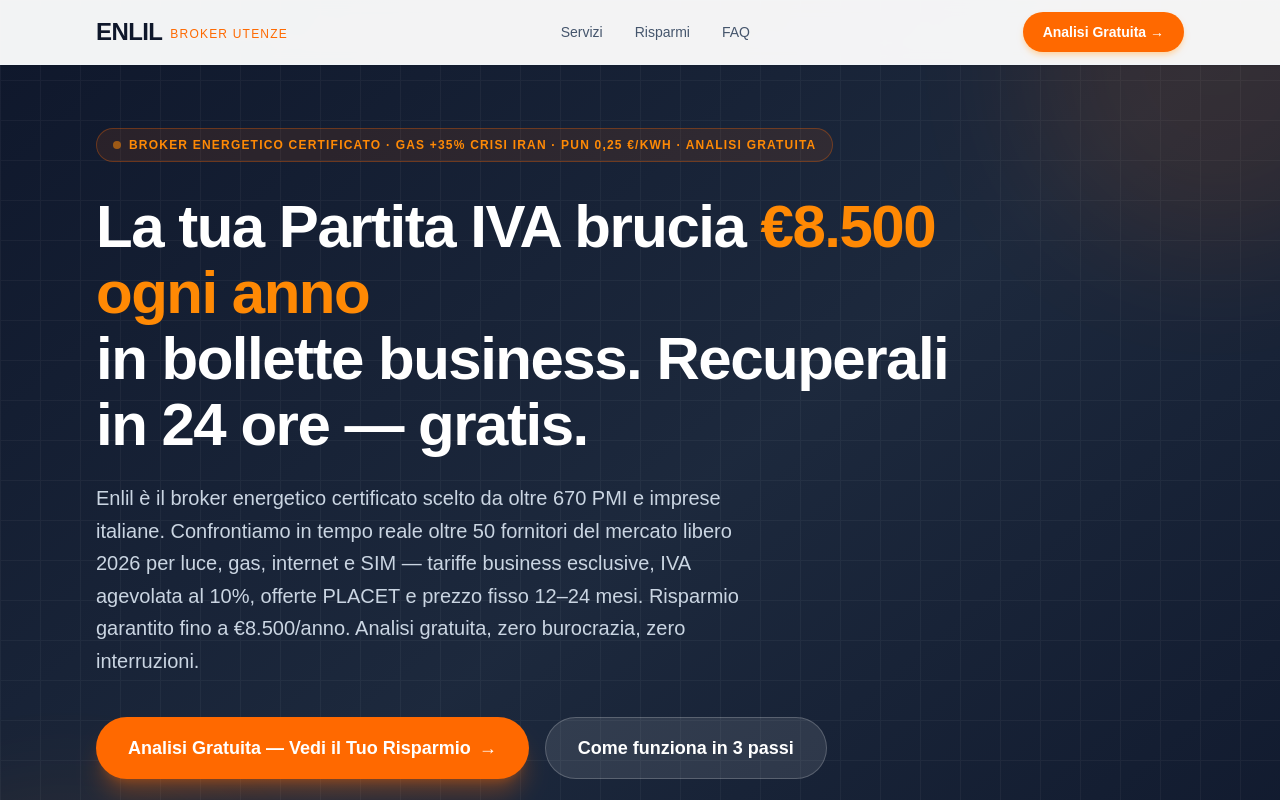
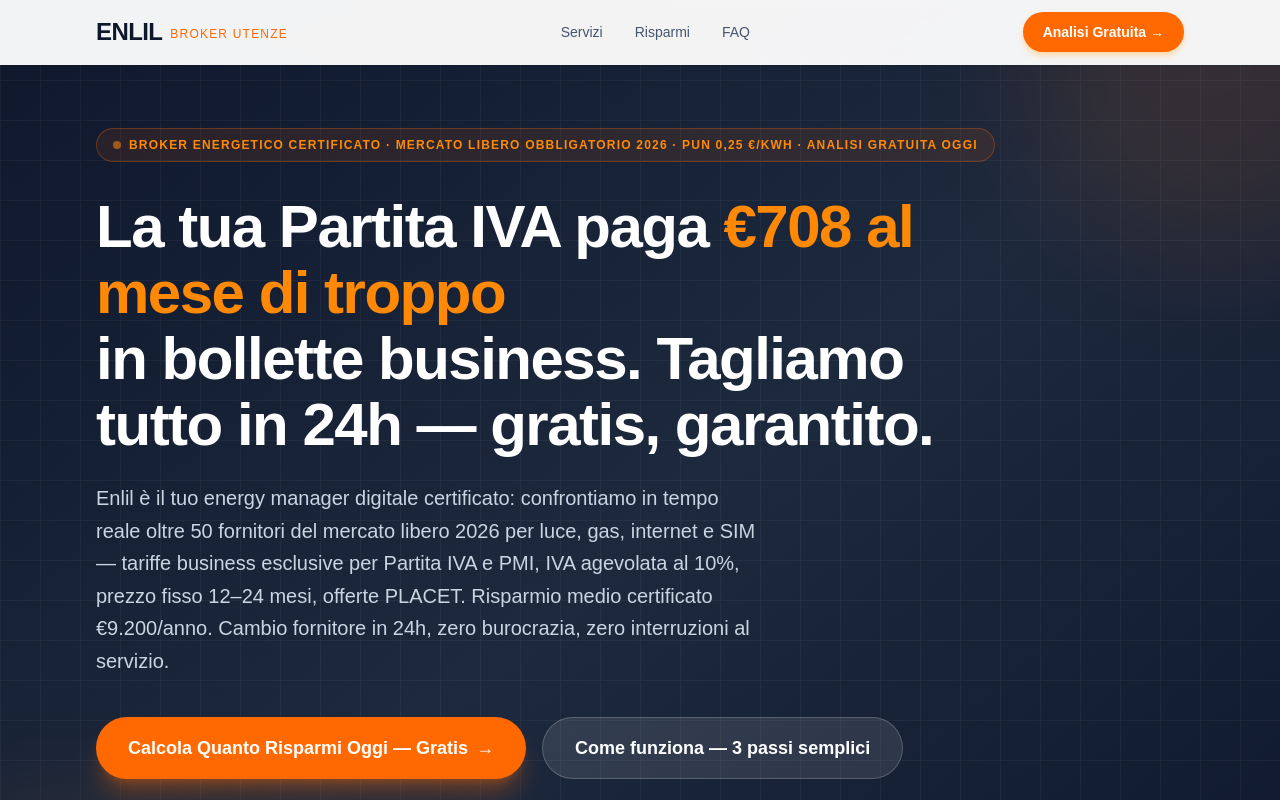
Before and after one commit to Ralph-arch4/enlil-website, a Next.js app: page / in a window 1280 px wide. Shown: the top 800 px of the page. Built offline with nearby package versions, Linux system fonts and the light colour scheme.

Commit message:
seo: daily improvement

```diff
--- a/components/HeroSection.tsx
+++ b/components/HeroSection.tsx
@@ -18,23 +18,23 @@
         {/* badge */}
         <div className="inline-flex items-center gap-2 bg-orange-500/10 border border-orange-500/30 text-orange-400 text-xs font-bold uppercase tracking-widest px-4 py-2 rounded-full mb-8">
           <span className="w-2 h-2 bg-orange-400 rounded-full animate-pulse" />
-          Broker Energetico Certificato · Gas +35% Crisi Iran · PUN 0,25 €/kWh · Analisi Gratuita
+          Broker Energetico Certificato · Mercato Libero Obbligatorio 2026 · PUN 0,25 €/kWh · Analisi Gratuita Oggi
         </div>
 
         <h1 className="text-4xl sm:text-5xl lg:text-6xl font-black text-white leading-[1.1] tracking-tight max-w-4xl mb-6">
-          La tua Partita IVA brucia{" "}
-          <span className="text-orange-400">€8.500 ogni anno</span>
+          La tua Partita IVA paga{" "}
+          <span className="text-orange-400">€708 al mese di troppo</span>
           <br />
-          in bollette business. Recuperali in 24 ore — gratis.
+          in bollette business. Tagliamo tutto in 24h — gratis, garantito.
         </h1>
 
         <p className="text-lg sm:text-xl text-slate-300 max-w-2xl mb-10 leading-relaxed">
-          Enlil è il broker energetico certificato scelto da oltre 670 PMI e
-          imprese italiane. Confrontiamo in tempo reale oltre 50 fornitori del
-          mercato libero 2026 per luce, gas, internet e SIM — tariffe business
-          esclusive, IVA agevolata al 10%, offerte PLACET e prezzo fisso 12–24
-          mesi. Risparmio garantito fino a €8.500/anno. Analisi gratuita, zero
-          burocrazia, zero interruzioni.
+          Enlil è il tuo energy manager digitale certificato: confrontiamo in
+          tempo reale oltre 50 fornitori del mercato libero 2026 per luce, gas,
+          internet e SIM — tariffe business esclusive per Partita IVA e PMI,
+          IVA agevolata al 10%, prezzo fisso 12–24 mesi, offerte PLACET.
+          Risparmio medio certificato €9.200/anno. Cambio fornitore in 24h,
+          zero burocrazia, zero interruzioni al servizio.
         </p>
 
         <div className="flex flex-col sm:flex-row gap-4 mb-14">
@@ -42,14 +42,14 @@
             href="#contatti"
             className="inline-flex items-center justify-center gap-2 bg-orange-500 hover:bg-orange-600 active:bg-orange-700 text-white font-black text-lg px-8 py-4 rounded-full transition-all shadow-xl shadow-orange-500/30 hover:shadow-orange-500/50 hover:-translate-y-0.5"
           >
-            Analisi Gratuita — Vedi il Tuo Risparmio
+            Calcola Quanto Risparmi Oggi — Gratis
             <span aria-hidden>→</span>
           </a>
           <a
             href="#servizi"
             className="inline-flex items-center justify-center gap-2 bg-white/10 hover:bg-white/15 text-white font-semibold text-lg px-8 py-4 rounded-full border border-white/20 transition-all"
           >
-            Come funziona in 3 passi
+            Come funziona — 3 passi semplici
           </a>
         </div>
 
```
